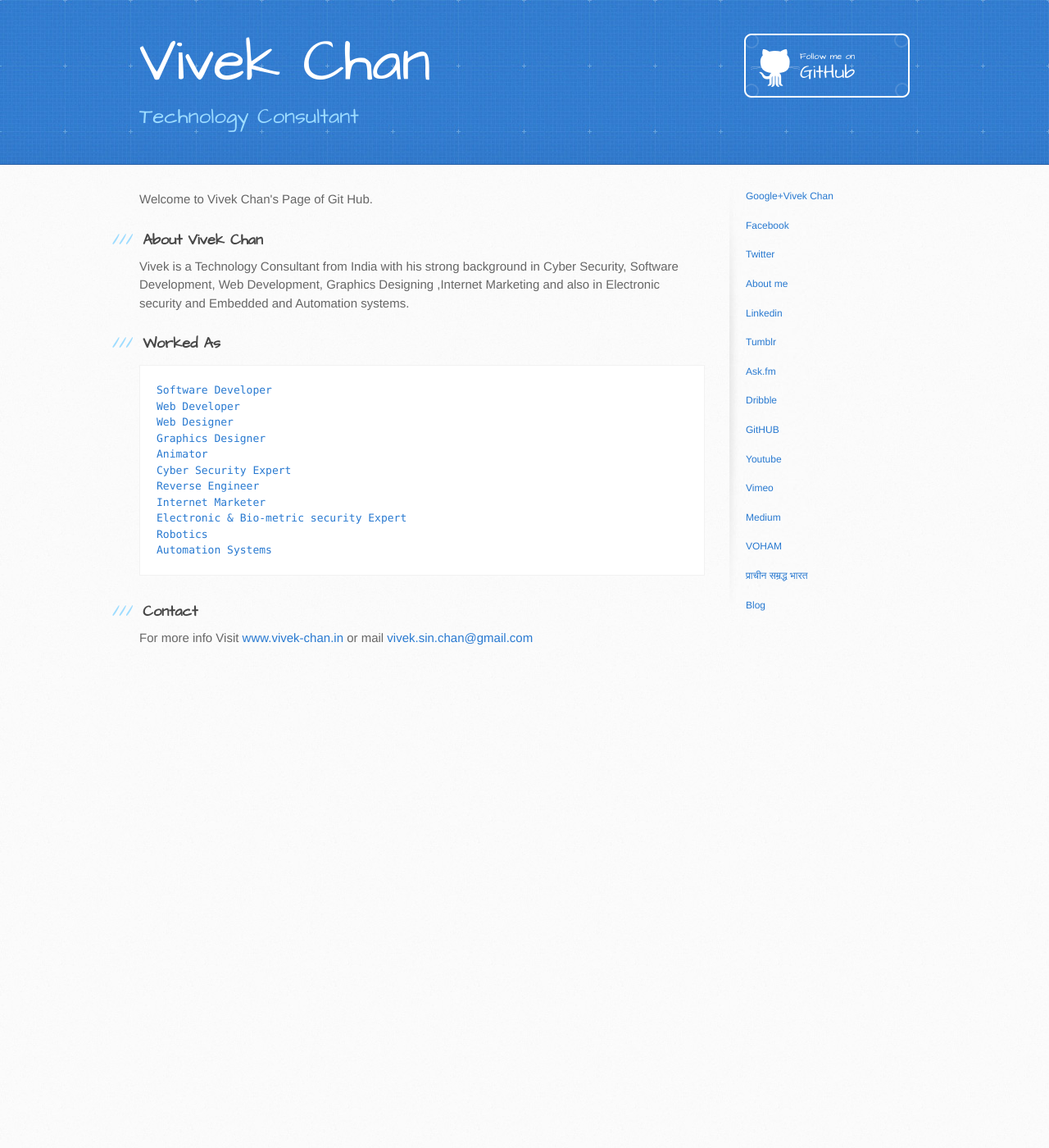
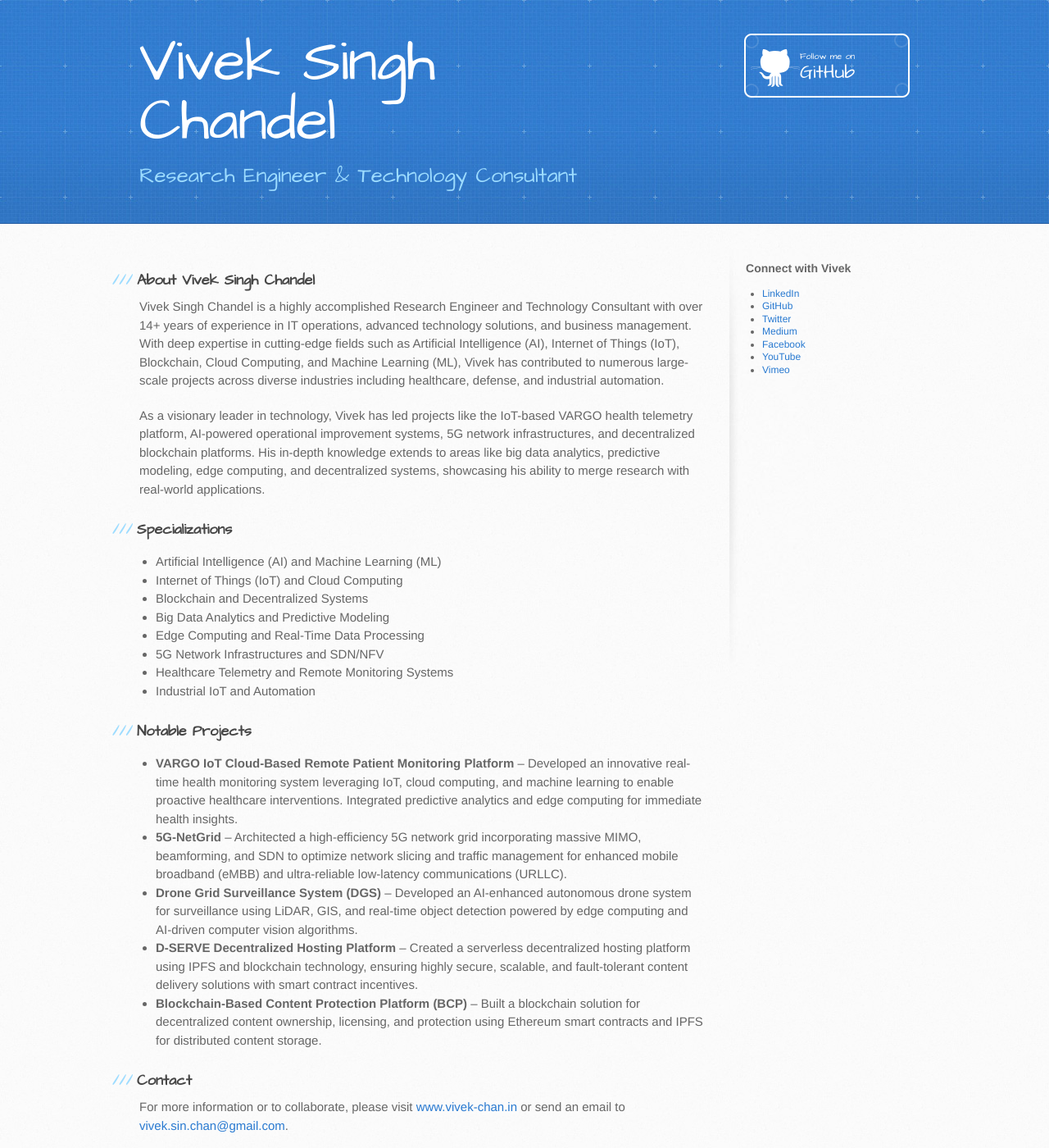
Before and after one commit to vivek-chan/vivek-chan.github.io, a Jekyll site: the page index.html, which Jekyll copies as it is, in a window 1280 px wide and 1400 px high. Shown: the whole window at 82% size. Built offline with Jekyll 4.4.1, drawn with Linux system fonts in a browser that asks for light colours; some of the changed text lies outside the part shown.

Commit message:
Update index.html
new info update

```diff
--- a/index.html
+++ b/index.html
@@ -1,9 +1,14 @@
 <!DOCTYPE html>
-<html>
+<html lang="en">
   <head>
     <meta charset='utf-8'>
-    <meta http-equiv="X-UA-Compatible" content="chrome=1">
+    <meta http-equiv="X-UA-Compatible" content="IE=edge">
     <meta name="viewport" content="width=device-width, initial-scale=1, maximum-scale=1">
+    <meta name="description" content="Vivek Singh Chandel is a seasoned Research Engineer and Technology Consultant with expertise in AI, IoT, Blockchain, Cloud Computing, and more.">
+    <meta name="keywords" content="Vivek Singh Chandel, Research Engineer, Technology Consultant, AI, IoT, Blockchain, Cloud, Machine Learning, Data Science">
+    <meta name="author" content="Vivek Singh Chandel">
+    <title>Vivek Singh Chandel | Research Engineer & Technology Consultant</title>
+
     <link href='https://fonts.googleapis.com/css?family=Architects+Daughter' rel='stylesheet' type='text/css'>
     <link rel="stylesheet" type="text/css" href="stylesheets/stylesheet.css" media="screen">
     <link rel="stylesheet" type="text/css" href="stylesheets/pygment_trac.css" media="screen">
@@ -12,15 +17,13 @@
     <!--[if lt IE 9]>
     <script src="//html5shiv.googlecode.com/svn/trunk/html5.js"></script>
     <![endif]-->
-
-    <title>Vivek chan | Technology Consultant</title>
   </head>
 
   <body>
     <header>
       <div class="inner">
-        <h1>Vivek Chan</h1>
-        <h2>Technology Consultant</h2>
+        <h1>Vivek Singh Chandel</h1>
+        <h2>Research Engineer & Technology Consultant</h2>
         <a href="https://github.com/vivek-chan" class="button"><small>Follow me on</small> GitHub</a>
       </div>
     </header>
@@ -28,54 +31,57 @@
     <div id="content-wrapper">
       <div class="inner clearfix">
         <section id="main-content">
-          <p>Welcome to Vivek Chan's Page of Git Hub.
-<h3>
-<a id="About-Vivek-Chan" class="anchor" href="#About-Vivek-Chan" aria-hidden="true"><span class="octicon octicon-link"></span></a>About Vivek Chan</h3>
-Vivek is a Technology Consultant from India with his strong background in Cyber Security, Software Development, Web Development, Graphics Designing ,Internet Marketing and also in Electronic security and Embedded and Automation systems.</p>
-
-<h3>
-<a id="Worked-As" class="anchor" href="#Worked-As" aria-hidden="true"><span class="octicon octicon-link"></span></a>Worked As</h3>
-<pre><code>Software Developer
-Web Developer
-Web Designer
-Graphics Designer
-Animator
-Cyber Security Expert
-Reverse Engineer
-Internet Marketer
-Electronic & Bio-metric security Expert
-Robotics
-Automation Systems
-</code></pre>
+          <h3 id="About-Vivek-Singh-Chandel">About Vivek Singh Chandel</h3>
+          <p>
+            Vivek Singh Chandel is a highly accomplished Research Engineer and Technology Consultant with over 14+ years of experience in IT operations, advanced technology solutions, and business management. With deep expertise in cutting-edge fields such as Artificial Intelligence (AI), Internet of Things (IoT), Blockchain, Cloud Computing, and Machine Learning (ML), Vivek has contributed to numerous large-scale projects across diverse industries including healthcare, defense, and industrial automation.
+          </p>
+          <p>
+            As a visionary leader in technology, Vivek has led projects like the IoT-based VARGO health telemetry platform, AI-powered operational improvement systems, 5G network infrastructures, and decentralized blockchain platforms. His in-depth knowledge extends to areas like big data analytics, predictive modeling, edge computing, and decentralized systems, showcasing his ability to merge research with real-world applications.
           </p>
 
-<h3>
-<a id="contact" class="anchor" href="#contact" aria-hidden="true"><span class="octicon octicon-link"></span></a>Contact</h3>
+          <h3 id="Specializations">Specializations</h3>
+          <ul>
+            <li>Artificial Intelligence (AI) and Machine Learning (ML)</li>
+            <li>Internet of Things (IoT) and Cloud Computing</li>
+            <li>Blockchain and Decentralized Systems</li>
+            <li>Big Data Analytics and Predictive Modeling</li>
+            <li>Edge Computing and Real-Time Data Processing</li>
+            <li>5G Network Infrastructures and SDN/NFV</li>
+            <li>Healthcare Telemetry and Remote Monitoring Systems</li>
+            <li>Industrial IoT and Automation</li>
+          </ul>
 
-<p>For more info Visit <a href="http://vivek-chan.in">www.vivek-chan.in</a> or mail <a href="mailto:vivek.sin.chan@gmail.com">vivek.sin.chan@gmail.com</a> </p>
+          <h3 id="Notable-Projects">Notable Projects</h3>
+          <ul>
+            <li><strong>VARGO IoT Cloud-Based Remote Patient Monitoring Platform</strong> – Developed an innovative real-time health monitoring system leveraging IoT, cloud computing, and machine learning to enable proactive healthcare interventions. Integrated predictive analytics and edge computing for immediate health insights.</li>
+            <li><strong>5G-NetGrid</strong> – Architected a high-efficiency 5G network grid incorporating massive MIMO, beamforming, and SDN to optimize network slicing and traffic management for enhanced mobile broadband (eMBB) and ultra-reliable low-latency communications (URLLC).</li>
+            <li><strong>Drone Grid Surveillance System (DGS)</strong> – Developed an AI-enhanced autonomous drone system for surveillance using LiDAR, GIS, and real-time object detection powered by edge computing and AI-driven computer vision algorithms.</li>
+            <li><strong>D-SERVE Decentralized Hosting Platform</strong> – Created a serverless decentralized hosting platform using IPFS and blockchain technology, ensuring highly secure, scalable, and fault-tolerant content delivery solutions with smart contract incentives.</li>
+            <li><strong>Blockchain-Based Content Protection Platform (BCP)</strong> – Built a blockchain solution for decentralized content ownership, licensing, and protection using Ethereum smart contracts and IPFS for distributed content storage.</li>
+          </ul>
+
+          <h3 id="Contact">Contact</h3>
+          <p>For more information or to collaborate, please visit <a href="http://vivek-chan.in">www.vivek-chan.in</a> or send an email to <a href="mailto:vivek.sin.chan@gmail.com">vivek.sin.chan@gmail.com</a>.</p>
         </section>
 
         <aside id="sidebar">
-
-
-          <p><a href="https://www.google.com/+VivekChan">Google+Vivek Chan</a></p>
-          <p><a href="http://facebook.com/vivek.chan">Facebook</a></p>
-          <p><a href="http://twitter.com/vivek_chan">Twitter</a></p>
-          <p><a href="http://about.me/vivek.chan">About me</a></p>
-          <p><a href="http://in.linkedin.com/in/vivekchan/">Linkedin</a></p>
-          <p><a href="http://vivek-chan.tumblr.com/">Tumblr</a></p>
-          <p><a href="http://ask.fm/Vivek_Chan">Ask.fm</a></p>
-          <p><a href="http://dribbble.com/VivekChan">Dribble</a></p>
-          <p><a href="https://github.com/vivek-chan">GitHUB</a></p>
-          <p><a href="http://www.youtube.com/user/vivek9616831202">Youtube</a></p>
-          <p><a href="https://vimeo.com/vivekchan">Vimeo</a></p>
-          <p><a href="https://medium.com/@vivek_chan">Medium</a></p>
-          <p><a href="http://www.voham.com">VOHAM</a></p>
-          <p><a href="http://secret-of-india.blogspot.com">प्राचीन सम्रद्ध भारत</a></p>
-          <p><a href="http://techbyviv.blogspot.com">Blog</a></p>
+          <h3>Connect with Vivek</h3>
+          <ul>
+            <li><a href="https://www.linkedin.com/in/vivekchan/">LinkedIn</a></li>
+            <li><a href="https://github.com/vivek-chan">GitHub</a></li>
+            <li><a href="http://twitter.com/vivek_chan">Twitter</a></li>
+            <li><a href="https://medium.com/@vivek_chan">Medium</a></li>
+            <li><a href="http://facebook.com/vivek.chan">Facebook</a></li>
+            <li><a href="http://www.youtube.com/user/vivek9616831202">YouTube</a></li>
+            <li><a href="https://vimeo.com/vivekchan">Vimeo</a></li>
+          </ul>
         </aside>
       </div>
     </div>
+
+    <footer>
+      <p>&copy; 2024 Vivek Singh Chandel. All Rights Reserved.</p>
+    </footer>
 
     <script type="text/javascript">
       var gaJsHost = (("https:" == document.location.protocol) ? "https://ssl." : "http://www.");
@@ -87,6 +93,5 @@ Automation Systems
         pageTracker._trackPageview();
       } catch(err) {}
     </script>
-
   </body>
 </html>
```
Lines whose indentation alone changed are shown as unchanged.
